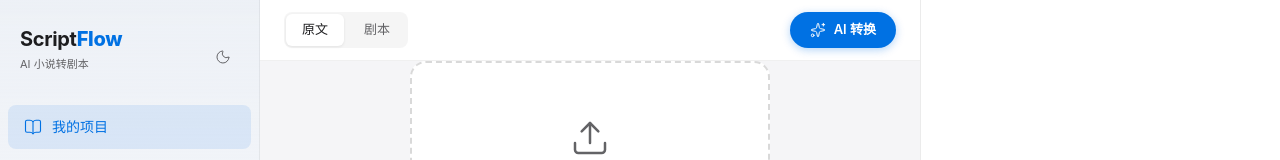
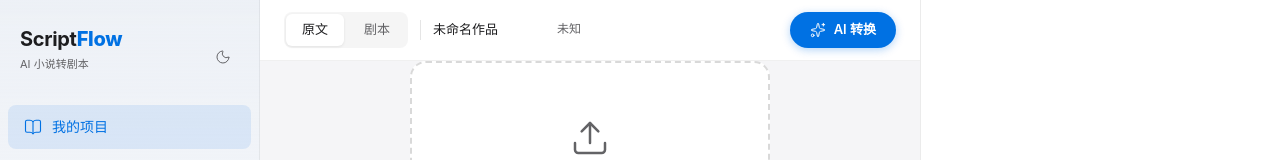
Before and after one commit to outdog6/ScriptFlow, a Next.js app: page / in a window 1280 px wide. Shown: the top 160 px of the page. Built offline with nearby package versions, Linux system fonts and the light colour scheme.

Commit message:
feat: add editable title and author fields in toolbar

```diff
--- a/app/page.tsx
+++ b/app/page.tsx
@@ -36,6 +36,8 @@ export default function Home() {
   } = useApp();
 
   const [toast, setToast] = useState<{ message: string; type: "error" | "success" } | null>(null);
+  const [title, setTitle] = useState("未命名作品");
+  const [author, setAuthor] = useState("未知");
 
   const handleConvert = async () => {
     setConverting(true);
@@ -44,8 +46,8 @@ export default function Home() {
         method: "POST",
         headers: { "Content-Type": "application/json" },
         body: JSON.stringify({
-          title: "未命名作品",
-          author: "未知",
+          title,
+          author,
           chapters,
         }),
       });
@@ -102,6 +104,10 @@ export default function Home() {
             script={script}
             editorTab={editorTab}
             converting={converting}
+            title={title}
+            author={author}
+            onTitleChange={setTitle}
+            onAuthorChange={setAuthor}
             onTextLoaded={loadText}
             onTabChange={setEditorTab}
             onConvert={handleConvert}
--- a/components/EditorPanel.tsx
+++ b/components/EditorPanel.tsx
@@ -12,6 +12,10 @@ interface Props {
   script: ScriptData | null;
   editorTab: "novel" | "script";
   converting: boolean;
+  title: string;
+  author: string;
+  onTitleChange: (v: string) => void;
+  onAuthorChange: (v: string) => void;
   onTextLoaded: (text: string) => void;
   onTabChange: (tab: "novel" | "script") => void;
   onConvert: () => void;
@@ -26,6 +30,10 @@ export default function EditorPanel({
   script,
   editorTab,
   converting,
+  title,
+  author,
+  onTitleChange,
+  onAuthorChange,
   onTextLoaded,
   onTabChange,
   onConvert,
@@ -36,6 +44,10 @@ export default function EditorPanel({
     <div className="flex flex-col flex-1 min-w-0">
       <EditorToolbar
         editorTab={editorTab}
+        title={title}
+        author={author}
+        onTitleChange={onTitleChange}
+        onAuthorChange={onAuthorChange}
         onTabChange={onTabChange}
         onConvert={onConvert}
         converting={converting}
--- a/components/EditorToolbar.tsx
+++ b/components/EditorToolbar.tsx
@@ -2,6 +2,10 @@ import { Sparkles } from "lucide-react";
 
 interface Props {
   editorTab: "novel" | "script";
+  title: string;
+  author: string;
+  onTitleChange: (v: string) => void;
+  onAuthorChange: (v: string) => void;
   onTabChange: (tab: "novel" | "script") => void;
   onConvert: () => void;
   converting: boolean;
@@ -9,13 +13,18 @@ interface Props {
 
 export default function EditorToolbar({
   editorTab,
+  title,
+  author,
+  onTitleChange,
+  onAuthorChange,
   onTabChange,
   onConvert,
   converting,
 }: Props) {
   return (
-    <div className="flex items-center justify-between px-6 py-3 border-b border-[rgba(0,0,0,0.06)] bg-[var(--apple-white)]">
-      <div className="flex gap-1 bg-[rgba(0,0,0,0.04)] p-0.5 rounded-lg">
+    <div className="flex items-center justify-between px-6 py-3 border-b border-[rgba(0,0,0,0.06)] dark:border-[rgba(255,255,255,0.06)] bg-[var(--apple-white)]">
+      <div className="flex items-center gap-3">
+        <div className="flex gap-1 bg-[rgba(0,0,0,0.04)] dark:bg-[rgba(255,255,255,0.04)] p-0.5 rounded-lg">
           {(["novel", "script"] as const).map((tab) => (
             <button
               key={tab}
@@ -31,6 +40,22 @@ export default function EditorToolbar({
           ))}
         </div>
 
+        <div className="h-5 w-px bg-[rgba(0,0,0,0.1)] dark:bg-[rgba(255,255,255,0.1)]" />
+
+        <input
+          value={title}
+          onChange={(e) => onTitleChange(e.target.value)}
+          placeholder="作品标题"
+          className="w-28 bg-transparent text-[13px] font-medium text-[var(--apple-text)] placeholder-[var(--apple-secondary)] outline-none border-b border-transparent hover:border-[rgba(0,0,0,0.15)] focus:border-[var(--apple-blue)] transition-colors"
+        />
+        <input
+          value={author}
+          onChange={(e) => onAuthorChange(e.target.value)}
+          placeholder="作者"
+          className="w-16 bg-transparent text-[12px] text-[var(--apple-secondary)] placeholder-[var(--apple-secondary)] outline-none border-b border-transparent hover:border-[rgba(0,0,0,0.15)] focus:border-[var(--apple-blue)] transition-colors"
+        />
+      </div>
+
       <button
         onClick={onConvert}
         disabled={converting}
```
Lines whose indentation alone changed are shown as unchanged.
